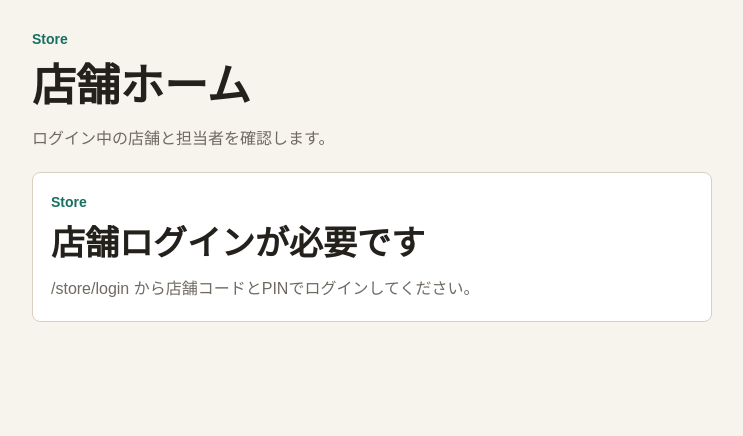
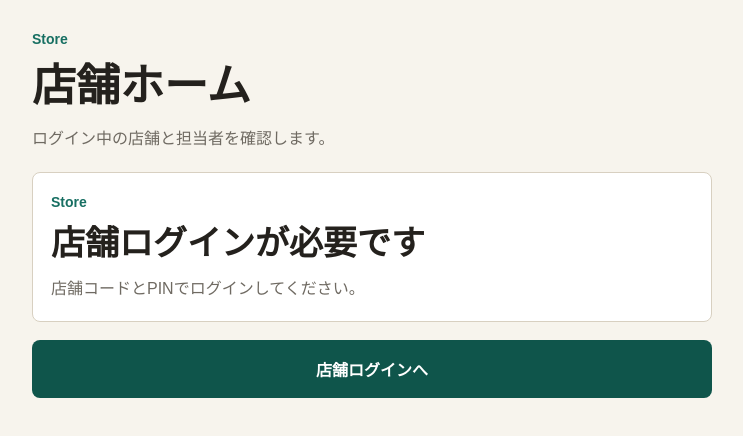
Before and after one commit to hirotaro-suzuki/dog-sns-prototype, a Next.js app: page /store in a window 1280 px wide. Shown: the top 436 px of the page, without its empty margins (268-1011 px from the left). Built offline with nearby package versions, Linux system fonts and the light colour scheme.

Commit message:
Add login link on store home

```diff
--- a/src/components/StoreHome.tsx
+++ b/src/components/StoreHome.tsx
@@ -37,8 +37,15 @@ export function StoreHome() {
         <div className="login-summary">
           <p className="eyebrow">Store</p>
           <h2>店舗ログインが必要です</h2>
-          <p>/store/login から店舗コードとPINでログインしてください。</p>
+          <p>店舗コードとPINでログインしてください。</p>
         </div>
+        <button
+          className="action-button primary-wide"
+          type="button"
+          onClick={() => window.location.assign("/store/login")}
+        >
+          店舗ログインへ
+        </button>
       </section>
     );
   }
```
